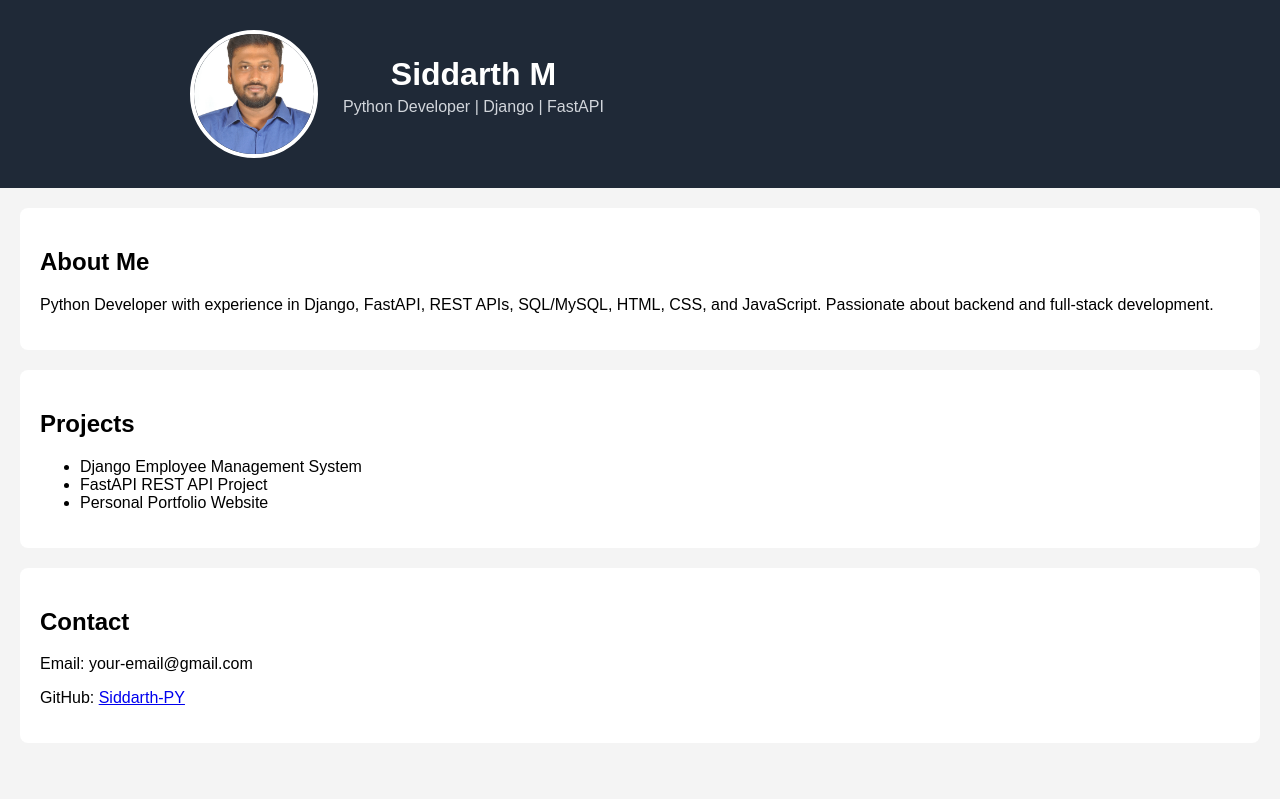
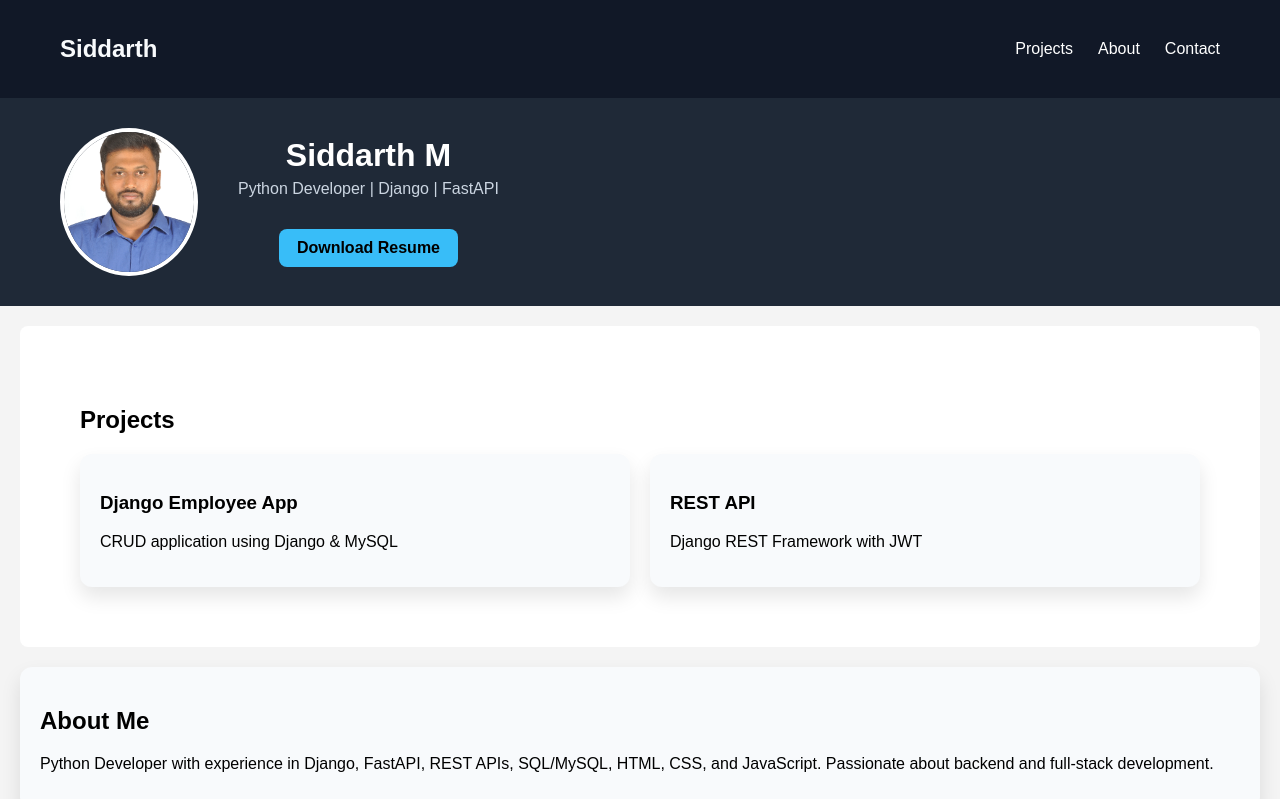
Before and after one commit to Siddarth-PY/siddarth-PY.github.io, a plain HTML site: page index.html in a window 1280 px wide. Shown: the top 799 px of the page. Drawn offline with Linux system fonts and the light colour scheme.

Commit message:
update_nav+link+headerstyle

```diff
--- a/index.html
+++ b/index.html
@@ -6,18 +6,42 @@
   <link rel="stylesheet" href="style.css">
 </head>
 <body>
+  <nav class="navbar">
+  <h2 class="logo">Siddarth</h2>
+  <ul>
+    <li><a href="#projects">Projects</a></li>
+    <li><a href="#about">About</a></li>
+    <li><a href="#contact">Contact</a></li>
+  </ul>
+</nav>
+
 
 <header class="header">
-  <div class="header-content">
-    <img src="images/profile.jpg" alt="Siddarth" class="profile-img">
+  <img src="images/profile.jpg" alt="Siddarth" class="profile-img">
 
-    <div class="header-text">
-      <h1>Siddarth M</h1>
-      <p>Python Developer | Django | FastAPI</p>
-    </div>
+  <div class="header-text">
+
+    <h1>Siddarth M</h1>
+    <p>Python Developer | Django | FastAPI</p>
+    <a href="resume.pdf" download class="btn">Download Resume</a>
   </div>
 </header>
 
+<section id="projects" class="projects">
+  <h2>Projects</h2>
+
+  <div class="project-grid">
+    <div class="card">
+      <h3>Django Employee App</h3>
+      <p>CRUD application using Django & MySQL</p>
+    </div>
+
+    <div class="card">
+      <h3>REST API</h3>
+      <p>Django REST Framework with JWT</p>
+    </div>
+  </div>
+</section>
 
   <section class="card">
     <h2>About Me</h2>
@@ -41,6 +65,7 @@
     <h2>Contact</h2>
     <p>Email: your-email@gmail.com</p>
     <p>GitHub: <a href="https://github.com/Siddarth-PY" target="_blank">Siddarth-PY</a></p>
+    <p>linkedin:<a href="https://www.linkedin.com/in/siddarth-m-43ba61246" target="_blank"> Siddarth/profile/linkedin</a></p>
   </section>
 
 </body>
--- a/style.css
+++ b/style.css
@@ -18,26 +18,20 @@ section {
   padding: 20px;
   border-radius: 8px;
 }
-
 .header {
   background: #1f2937;
-  padding: 30px;
-}
-
-.header-content {
+  padding: 30px 60px;
   display: flex;
   align-items: center;
-  max-width: 900px;
-  margin: auto;
+  gap: 40px;
 }
 
 .profile-img {
-  width: 120px;
-  height: 120px;
+  width: 130px;
+  height: 140px;
   border-radius: 50%;
-  object-fit: cover;      /* THIS fixes long image issue */
+  object-fit: cover;
   border: 4px solid white;
-  margin-right: 25px;
 }
 
 .header-text h1 {
@@ -46,6 +40,75 @@ section {
 }
 
 .header-text p {
-  color: #d1d5db;
-  margin-top: 5px;
+  color: #cbd5e1;
+  margin-top: 6px;
 }
+.navbar {
+  position: sticky;
+  top: 0;
+  background: #111827;
+  padding: 15px 60px;
+  display: flex;
+  justify-content: space-between;
+  align-items: center;
+  z-index: 100;
+}
+
+.navbar ul {
+  display: flex;
+  list-style: none;
+  gap: 25px;
+}
+
+.navbar a {
+  color: white;
+  text-decoration: none;
+  font-weight: 500;
+}
+.navbar a:hover {
+  color: #38bdf8;
+  transition: 0.3s;
+}
+
+.profile-img:hover {
+  transform: scale(1.05);
+  transition: 0.3s;
+}
+.projects {
+  padding: 60px;
+}
+
+.project-grid {
+  display: grid;
+  grid-template-columns: repeat(auto-fit, minmax(250px, 1fr));
+  gap: 20px;
+}
+
+.card {
+  background: #f8fafc;
+  padding: 20px;
+  border-radius: 12px;
+  box-shadow: 0 10px 20px rgba(0,0,0,0.1);
+  transition: 0.3s;
+}
+
+.card:hover {
+  transform: translateY(-8px);
+}
+.btn {
+  display: inline-block;
+  margin-top: 15px;
+  padding: 10px 18px;
+  background: #38bdf8;
+  color: black;
+  text-decoration: none;
+  border-radius: 8px;
+  font-weight: bold;
+}
+
+.btn:hover {
+  background: #0ea5e9;
+}
+.logo{
+    color: #f8fafc;
+}
```
